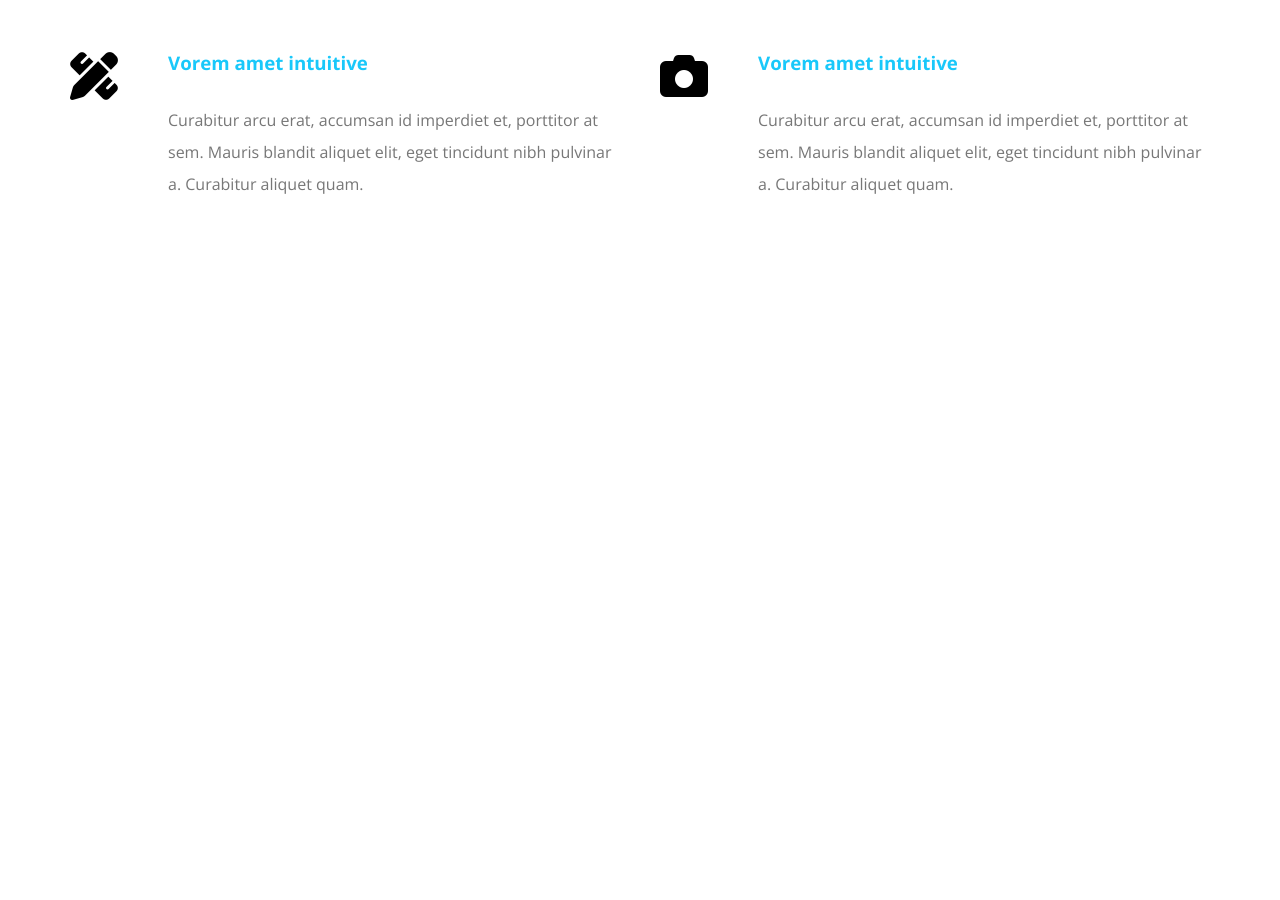
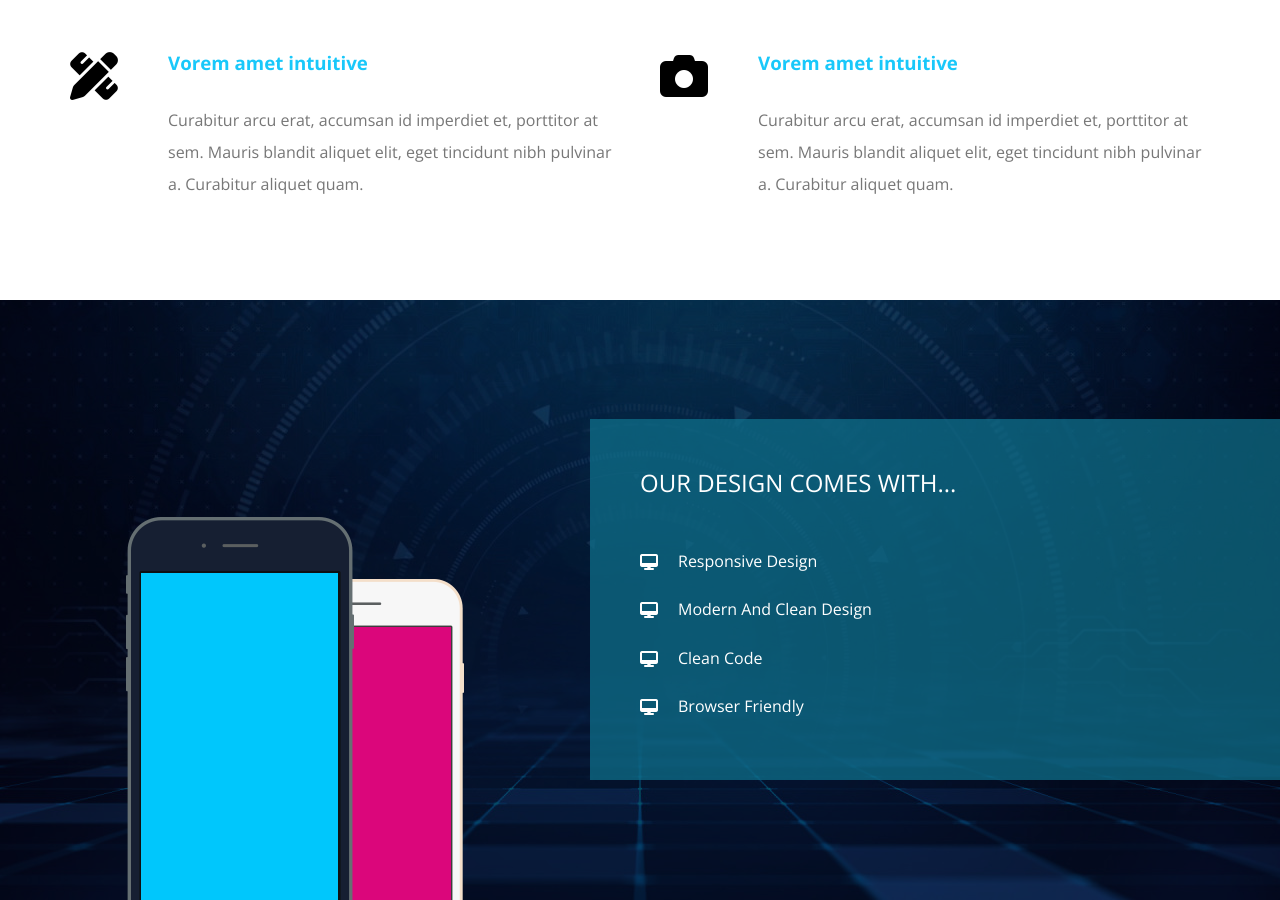
Before and after one commit to MahmoudElokaily/tempalte-2, a plain HTML site: page index.html in a window 1280 px wide. Shown: the part 1308-2208 px from the top of the page. Before the commit the page ends 1608 px from the top, so only its background shows below. Drawn offline with nearby package versions, Linux system fonts and the light colour scheme.

Commit message:
Create Design section

```diff
--- a/css/kasper.css
+++ b/css/kasper.css
@@ -305,3 +305,64 @@ header .form i {
   color: #777;
 }
 /* End Services */
+/* Start Design */
+.design {
+  padding-top: var(--section-padding);
+  padding-bottom: var(--section-padding);
+  height: 600px;
+  position: relative;
+  background-image: url("../images/design-features.jpg");
+  background-size: cover;
+  display: flex;
+  align-items: center;
+  overflow: hidden;
+}
+.design::before {
+  content: '';
+  position: absolute;
+  left: 0;
+  top: 0;
+  width: 100%;
+  height: 100%;
+  background-color: rgb(0, 0, 0 , 60%);
+}
+.design .image,
+.design .text {
+  position: relative;
+  z-index: 2;
+  flex: 1;
+}
+@media (max-width: 767px) {
+  .design .image {
+    display: none;
+  }
+}
+.design .image {
+  text-align: center;
+}
+.design .image img {
+  position: relative;
+  bottom: -150px;
+}
+.design .text {
+  color: white;
+  padding: 50px;
+  background-color: var(--transparent-color);
+}
+.design .text h2 {
+  font-weight: normal;
+  text-transform: uppercase;
+  margin-bottom: 40px;
+}
+.design .text ul li {
+  padding: 15px 0;
+}
+.design .text ul li::before {
+  font-family: 'Font Awesome 5 Free';
+  content: '\f108';
+  font-weight: 900;
+  margin-right: 20px;
+  position: relative;
+  top: 1px;
+}
+/* End Design */
--- a/index.html
+++ b/index.html
@@ -1,26 +1,29 @@
 <!DOCTYPE html>
 <html lang="en">
+
 <head>
-    <meta charset="UTF-8">
-    <meta name="viewport" content="width=device-width, initial-scale=1.0">
+    <meta charset="UTF-8" />
+    <meta name="viewport" content="width=device-width, initial-scale=1.0" />
     <title>Kasper | Tempalte 2</title>
     <!-- Main Template Normally -->
-     <link rel="stylesheet" href="css/normalize.css">
+    <link rel="stylesheet" href="css/normalize.css" />
     <!-- Font Awesome Library -->
-     <link rel="stylesheet" href="css/all.min.css">
+    <link rel="stylesheet" href="css/all.min.css" />
     <!-- Main Template CSS file -->
-     <link rel="stylesheet" href="css/kasper.css">
+    <link rel="stylesheet" href="css/kasper.css" />
     <!-- Google fonts -->
-     <link rel="preconnect" href="https://fonts.googleapis.com">
-     <link rel="preconnect" href="https://fonts.gstatic.com" crossorigin>
-     <link href="https://fonts.googleapis.com/css2?family=Open+Sans:ital,wght@0,300..800;1,300..800&display=swap" rel="stylesheet">
+    <link rel="preconnect" href="https://fonts.googleapis.com" />
+    <link rel="preconnect" href="https://fonts.gstatic.com" crossorigin />
+    <link href="https://fonts.googleapis.com/css2?family=Open+Sans:ital,wght@0,300..800;1,300..800&display=swap"
+        rel="stylesheet" />
 </head>
+
 <body>
     <!-- Start Header -->
     <header>
         <div class="container">
             <a href="#" class="logo">
-                <img src="images/logo.png" alt="Logo">
+                <img src="images/logo.png" alt="Logo" />
             </a>
             <nav>
                 <i class="fas fa-bars toggle-menu"></i>
@@ -35,7 +38,6 @@
                 <div class="form">
                     <i class="fas fa-search"></i>
                 </div>
-
             </nav>
         </div>
     </header>
@@ -50,7 +52,10 @@
                     We Are Kasper We Make Art.
                 </h2>
                 <p>
-                    Curabitur arcu erat, accumsan id imperdiet et, porttitor at sem. Mauris blandit aliquet elit, eget tincidunt nibh pulvinar a. Curabitur aliquet quam. Accumsan id imperdiet et, porttitor at sem. Mauris blandit aliquet elit, eget tincidunt.
+                    Curabitur arcu erat, accumsan id imperdiet et, porttitor at sem.
+                    Mauris blandit aliquet elit, eget tincidunt nibh pulvinar a.
+                    Curabitur aliquet quam. Accumsan id imperdiet et, porttitor at sem.
+                    Mauris blandit aliquet elit, eget tincidunt.
                 </p>
             </div>
         </div>
@@ -69,7 +74,8 @@
             <div class="main-heading">
                 <h2>Services</h2>
                 <p>
-                    Curabitur arcu erat, accumsan id imperdiet et, porttitor at sem. Mauris blandit aliquet elit, eget tincidunt.
+                    Curabitur arcu erat, accumsan id imperdiet et, porttitor at sem.
+                    Mauris blandit aliquet elit, eget tincidunt.
                 </p>
             </div>
             <div class="serices-container">
@@ -78,7 +84,9 @@
                     <div class="text">
                         <h3>Vorem amet intuitive</h3>
                         <p>
-                            Curabitur arcu erat, accumsan id imperdiet et, porttitor at sem. Mauris blandit aliquet elit, eget tincidunt nibh pulvinar a. Curabitur aliquet quam.
+                            Curabitur arcu erat, accumsan id imperdiet et, porttitor at sem.
+                            Mauris blandit aliquet elit, eget tincidunt nibh pulvinar a.
+                            Curabitur aliquet quam.
                         </p>
                     </div>
                 </div>
@@ -87,7 +95,9 @@
                     <div class="text">
                         <h3>Vorem amet intuitive</h3>
                         <p>
-                            Curabitur arcu erat, accumsan id imperdiet et, porttitor at sem. Mauris blandit aliquet elit, eget tincidunt nibh pulvinar a. Curabitur aliquet quam.
+                            Curabitur arcu erat, accumsan id imperdiet et, porttitor at sem.
+                            Mauris blandit aliquet elit, eget tincidunt nibh pulvinar a.
+                            Curabitur aliquet quam.
                         </p>
                     </div>
                 </div>
@@ -96,7 +106,9 @@
                     <div class="text">
                         <h3>Vorem amet intuitive</h3>
                         <p>
-                            Curabitur arcu erat, accumsan id imperdiet et, porttitor at sem. Mauris blandit aliquet elit, eget tincidunt nibh pulvinar a. Curabitur aliquet quam.
+                            Curabitur arcu erat, accumsan id imperdiet et, porttitor at sem.
+                            Mauris blandit aliquet elit, eget tincidunt nibh pulvinar a.
+                            Curabitur aliquet quam.
                         </p>
                     </div>
                 </div>
@@ -105,7 +117,9 @@
                     <div class="text">
                         <h3>Vorem amet intuitive</h3>
                         <p>
-                            Curabitur arcu erat, accumsan id imperdiet et, porttitor at sem. Mauris blandit aliquet elit, eget tincidunt nibh pulvinar a. Curabitur aliquet quam.
+                            Curabitur arcu erat, accumsan id imperdiet et, porttitor at sem.
+                            Mauris blandit aliquet elit, eget tincidunt nibh pulvinar a.
+                            Curabitur aliquet quam.
                         </p>
                     </div>
                 </div>
@@ -113,5 +127,22 @@
         </div>
     </div>
     <!-- End Services -->
+    <!-- Start Design -->
+    <div class="design">
+        <div class="image">
+            <img src="images/mobile.png" alt="mobile image">
+        </div>
+        <div class="text">
+            <h2>Our Design Comes With...</h2>
+            <ul>
+                <li>Responsive Design</li>
+                <li>Modern And Clean Design</li>
+                <li>Clean Code</li>
+                <li>Browser Friendly</li>
+            </ul>
+        </div>
+    </div>
+    <!-- End Design -->
 </body>
+
 </html>
```
Also changed, not shown: images/design-features.jpg (added), images/mobile.png (added), 1 other file. Lines whose indentation alone changed are shown as unchanged.
